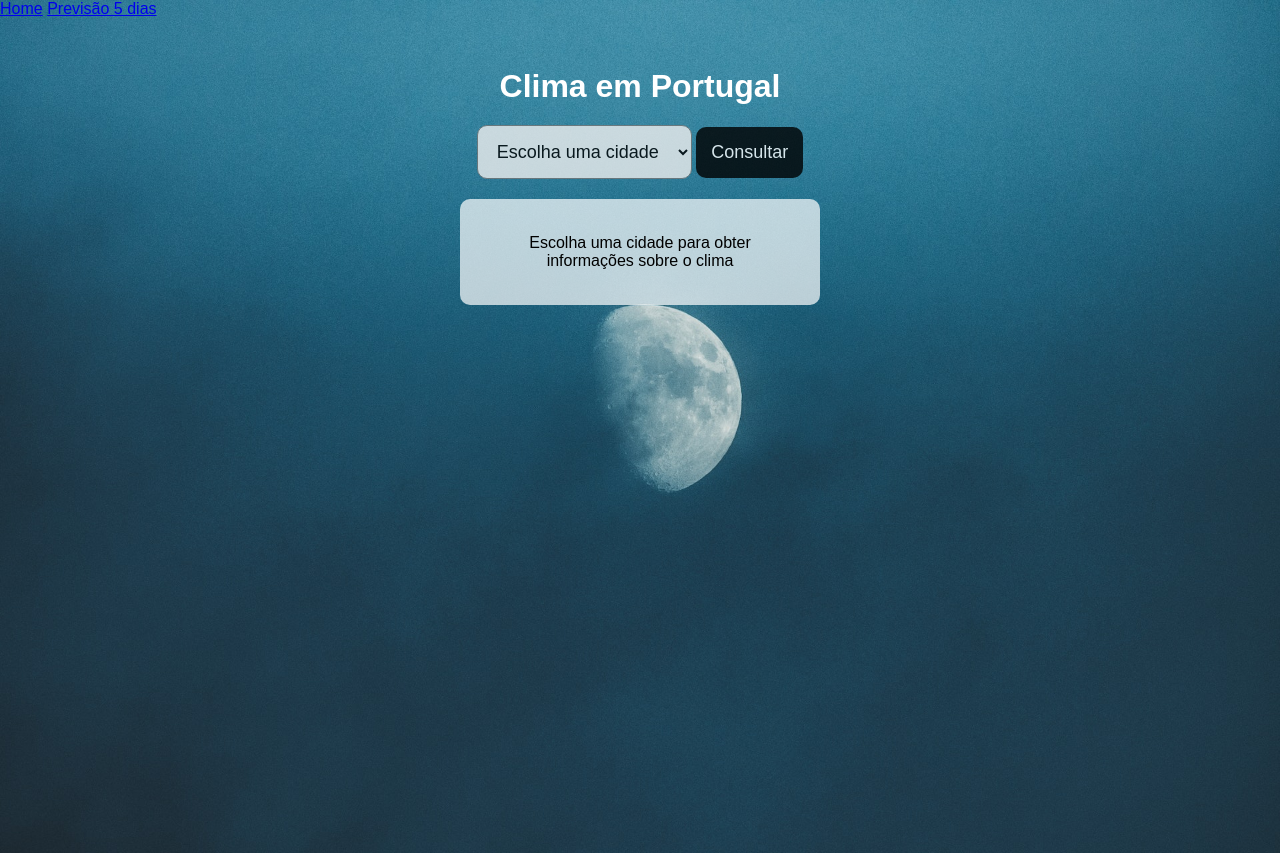
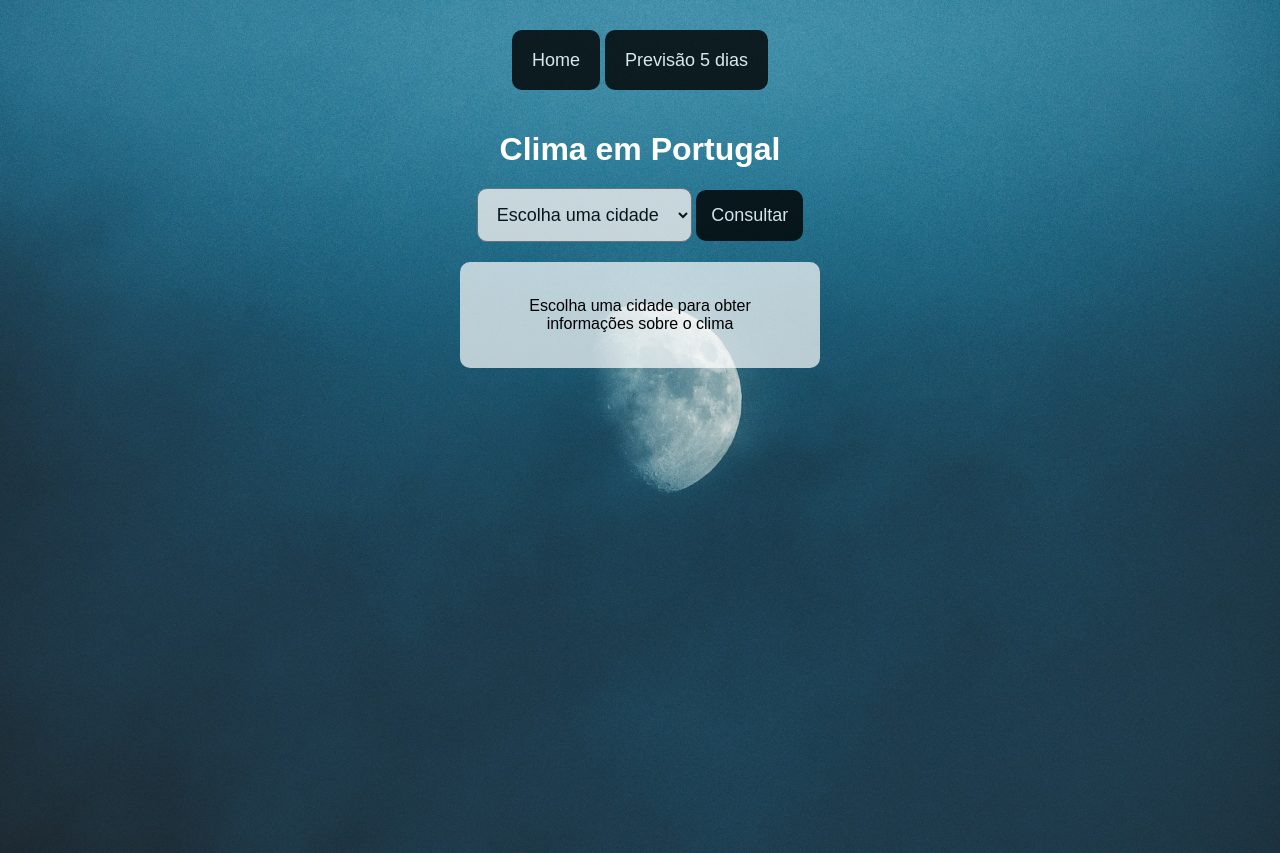
Before and after one commit to rikb1g/app-ipma, a Flask app: page / in a window 1280 px wide. Run offline with Flask 3, Linux system fonts and the light colour scheme.

```diff
--- a/static/style.css
+++ b/static/style.css
@@ -45,7 +45,7 @@ select, input, p {
     padding: 15px;
 }
 
-select, input {
+select, input, nav{
     font-size: 18px;
     opacity: 0.8;
     border-radius: 10px;
@@ -60,6 +60,26 @@ input{
 }
 
 input:hover {
+    background-color: white;
+    color: black;
+}
+
+nav {
+    text-align: center;
+    padding: 50px 20px 10px 20px;
+}
+nav > a {
+    text-decoration: none;
+    color: white;
+    background-color: black;
+    padding: 20px;
+    cursor: pointer;
+    border: none;
+    border-radius: 10px;
+    outline: none;
+
+}
+nav > a:hover {
     background-color: white;
     color: black;
 }
```
